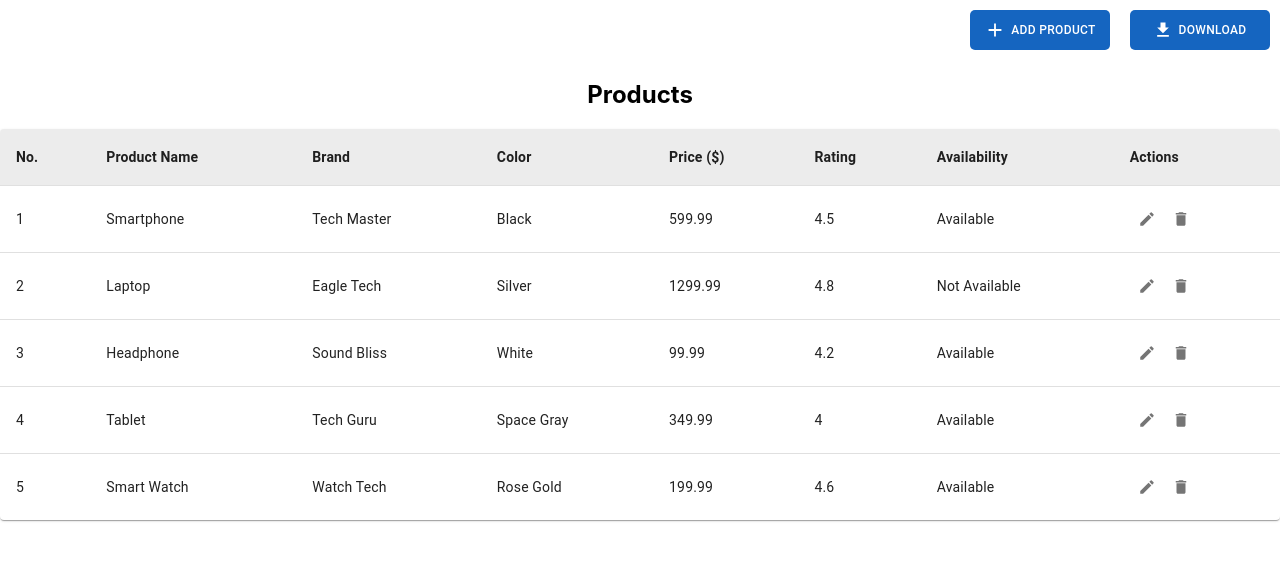
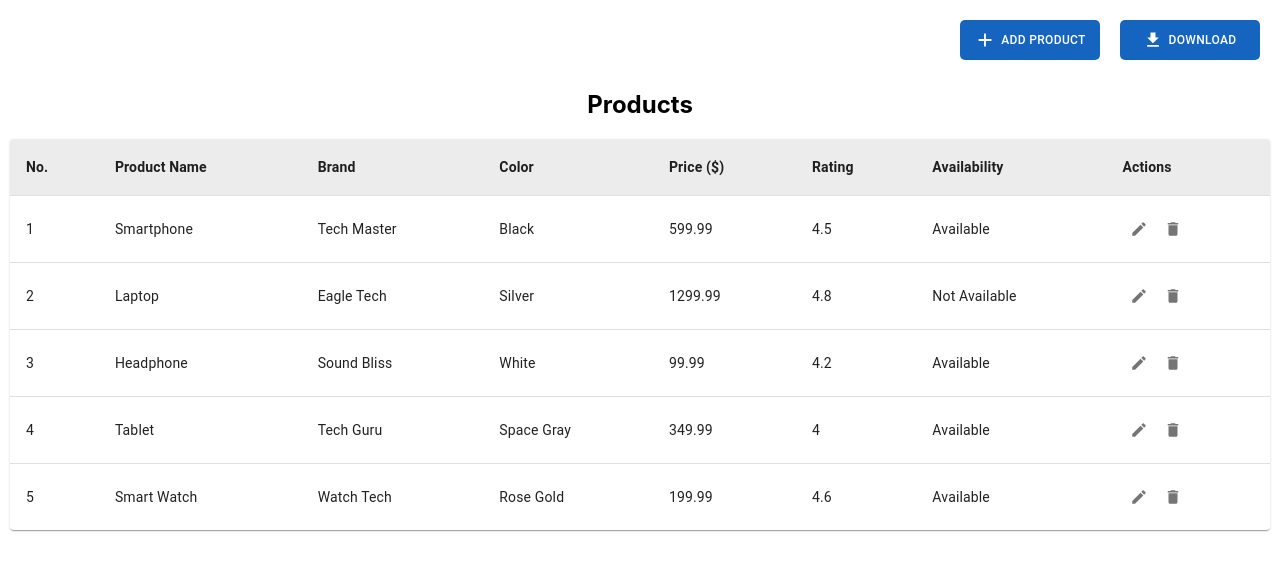
Before and after one commit to ponbalaji2001/CRUD_Operations_on_Table_with_Excel_Export-React, a React (Create React App) app: page / in a window 1280 px wide. Shown: the top 570 px of the page. Built offline with nearby package versions, Linux system fonts and the light colour scheme.

Commit message:
css change

```diff
--- a/src/productTable.css
+++ b/src/productTable.css
@@ -1,3 +1,7 @@
+.product-table{
+    padding: 10px;
+}
+
 input {
     width: 100%;
     max-width: 300px;
```
